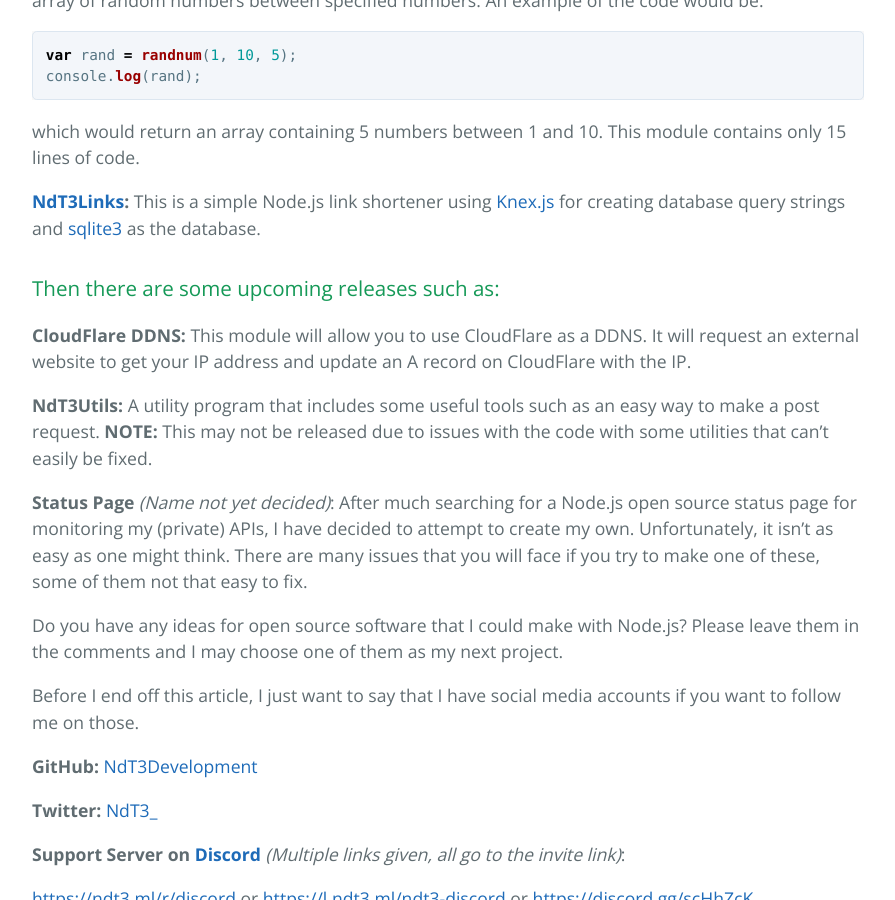
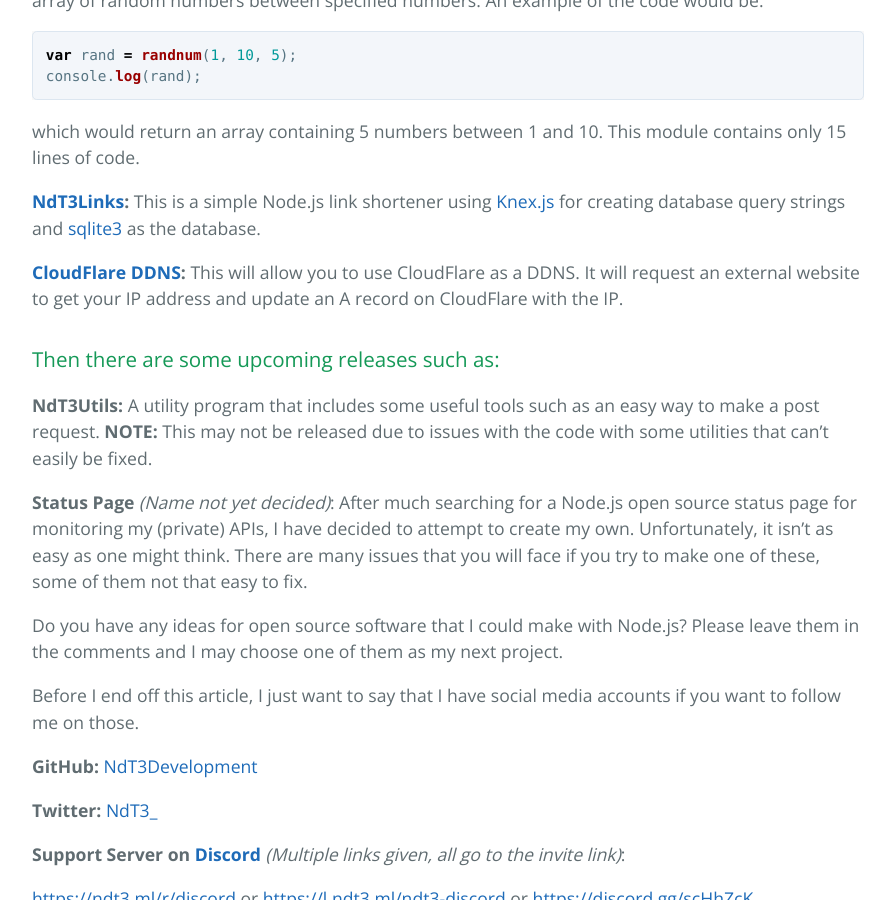
Before and after one commit to TrueWinter/blog, a Jekyll site: the page built from _posts/2017-12-02-my-software-releases.md, in a window 1280 px wide and 900 px high, scrolled down 1235 px. Shown: the whole window, without its empty margins (192-1087 px from the left). Built offline with Jekyll 4.4.1, drawn with Linux system fonts in a browser that asks for light colours; comment, search, counter and statistics services are not loaded.

Commit message:
Update Post “2017-12-02-my-software-releases”

```diff
--- a/_posts/2017-12-02-my-software-releases.md
+++ b/_posts/2017-12-02-my-software-releases.md
@@ -23,9 +23,9 @@
 
 **[NdT3Links](https://github.com/NdT3Development/NdT3Links):** This is a simple Node.js link shortener using [Knex.js](http://knexjs.org/) for creating database query strings and [sqlite3](https://www.npmjs.com/package/SQLite3) as the database.
 
+**[CloudFlare DDNS](https://github.com/NdT3Development/CF-DDNS):** This will allow you to use CloudFlare as a DDNS. It will request an external website to get your IP address and update an A record on CloudFlare with the IP.
+
 ### Then there are some upcoming releases such as:
-
-**CloudFlare DDNS:** This module will allow you to use CloudFlare as a DDNS. It will request an external website to get your IP address and update an A record on CloudFlare with the IP.
 
 **NdT3Utils:** A utility program that includes some useful tools such as an easy way to make a post request. **NOTE:** This may not be released due to issues with the code with some utilities that can't easily be fixed.
 
```
